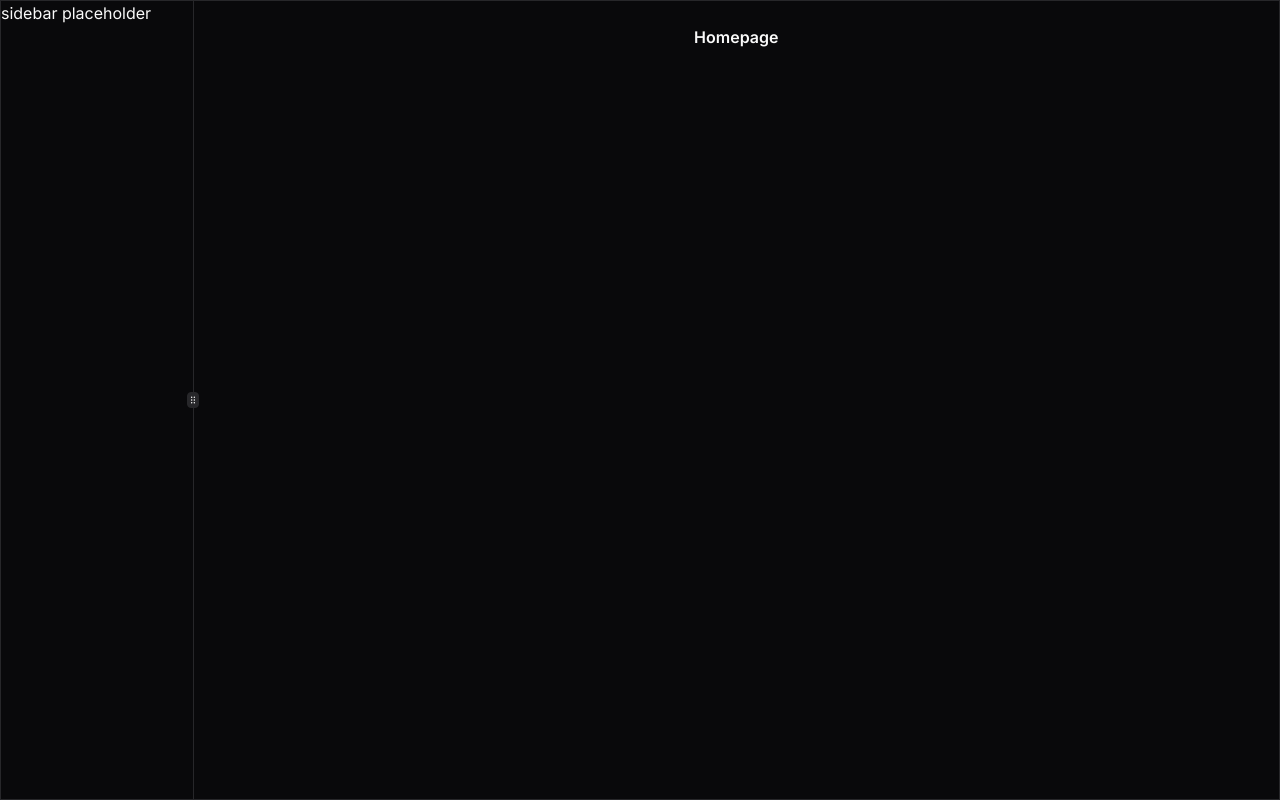
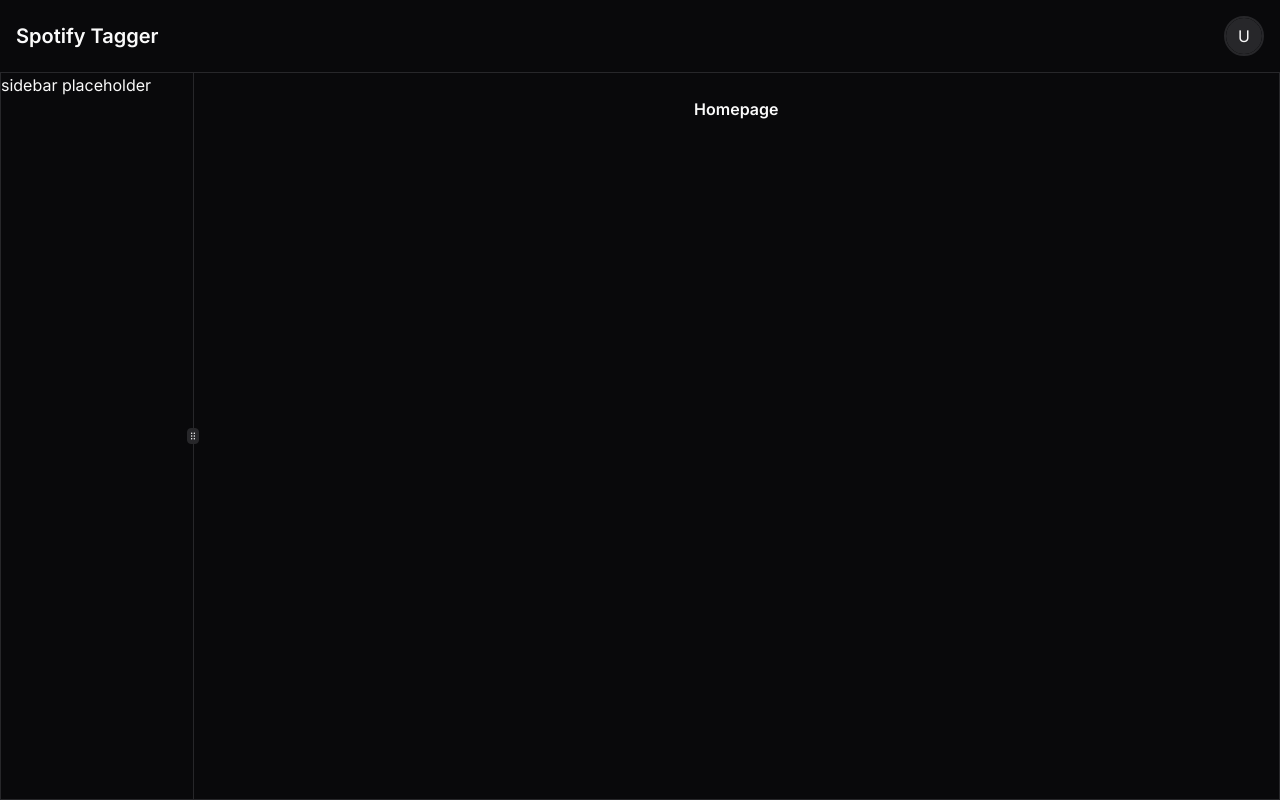
Before and after one commit to becpeck/spotify-tagger, a Next.js app: page / in a window 1280 px wide. Built offline with nearby package versions, Linux system fonts and the light colour scheme.

Commit message:
readded shadcn avatar, button, and dropdown-menu, converted header to client component

```diff
--- /dev/null
+++ b/src/app/(player)/header.tsx
@@ -0,0 +1,47 @@
+"use client";
+
+import Link from "next/link";
+
+import {
+  DropdownMenu,
+  DropdownMenuContent,
+  DropdownMenuItem,
+  DropdownMenuTrigger,
+} from "@/components/ui/dropdown-menu";
+import { buttonVariants } from "@/components/ui/button";
+import { Avatar, AvatarFallback, AvatarImage } from "@/components/ui/avatar";
+
+import { cn } from "@/lib/utils";
+
+type HeaderProps = {
+  imageUrl?: string;
+  username: string;
+};
+
+export default function Header({ imageUrl, username }: HeaderProps) {
+  return (
+    <header className="flex items-center pe-4 py-4">
+      <nav className="flex justify-between items-center w-full">
+        <Link href="/" className={cn(buttonVariants({ variant: "link" }))}>
+          <h1 className="text-xl font-semibold">Spotify Tagger</h1>
+        </Link>
+        <DropdownMenu>
+          <DropdownMenuTrigger className="rounded-full group">
+            <Avatar className="border-2 group-hover:border-zinc-500">
+              <AvatarImage src={imageUrl} />
+              <AvatarFallback>{username[0]?.toUpperCase()}</AvatarFallback>
+            </Avatar>
+          </DropdownMenuTrigger>
+          <DropdownMenuContent align="end">
+            <DropdownMenuItem className="font-semibold">
+              <Link href={`/user/${username}`}>{username}</Link>
+            </DropdownMenuItem>
+            <DropdownMenuItem className="cursor-pointer" onClick={() => {}}>
+              Sign Out
+            </DropdownMenuItem>
+          </DropdownMenuContent>
+        </DropdownMenu>
+      </nav>
+    </header>
+  );
+}
--- a/src/app/(player)/layout.tsx
+++ b/src/app/(player)/layout.tsx
@@ -4,6 +4,8 @@ import {
   ResizablePanelGroup,
 } from "@/components/ui/resizable";
 import { ScrollArea } from "@/components/ui/scroll-area";
+
+import Header from "@/app/(player)/header";
 
 export default function PlayerLayout({
   children,
@@ -12,7 +14,7 @@ export default function PlayerLayout({
 }>) {
   return (
     <div className="flex flex-col h-[100vh] bg-background font-sans antialiased">
-      {/* <Header username={"username"}/> */}
+      <Header username={"username"}/>
       <ResizablePanelGroup
         direction="horizontal"
         className="h-full w-full border"
--- a/src/components/ui/avatar.tsx
+++ b/src/components/ui/avatar.tsx
@@ -1,3 +1,5 @@
+"use client"
+
 import * as React from "react"
 import * as AvatarPrimitive from "@radix-ui/react-avatar"
 
--- a/src/components/ui/dropdown-menu.tsx
+++ b/src/components/ui/dropdown-menu.tsx
@@ -1,3 +1,5 @@
+"use client"
+
 import * as React from "react"
 import * as DropdownMenuPrimitive from "@radix-ui/react-dropdown-menu"
 import {
```
Also changed, not shown: 1 other file (tests, documents, lock files or other folders).
